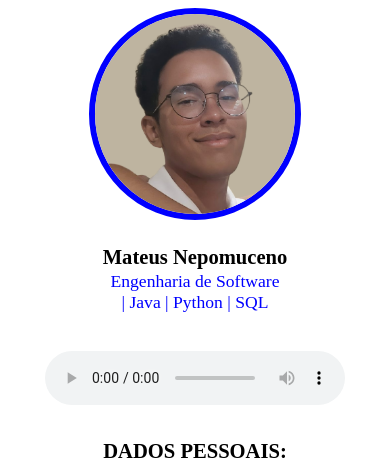
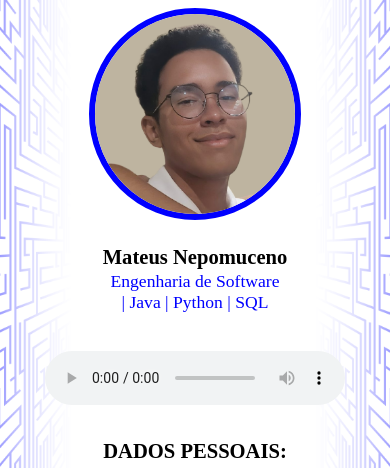
Before and after one commit to Mateus-Nepomuceno/Curriculo-Mateus, a plain HTML site: page index.htm in a window 390 px wide. Shown: the part 100-568 px from the top of the page. Drawn offline with Linux system fonts and the light colour scheme; a web font is replaced by a local one.

Commit message:
refactor: corrigindo o background no mobile

```diff
--- a/index.htm
+++ b/index.htm
@@ -23,6 +23,15 @@
             }
         }
 
+        @media (max-width: 768px) {
+
+        body {
+            background-image: url('img/FundoMobile.png');
+            background-size: contain;
+            background-position: top center;
+            background-attachment: scroll;
+            }
+        }
     </style>
 </head>
 
--- a/style.css
+++ b/style.css
@@ -70,13 +70,3 @@ html {
     margin: 0;
     padding: 0;
 }
-
-@media (max-width: 768px) {
-
-    body {
-        background-image: url('img/FundoMobile.png');
-        background-size: contain;
-        background-position: top center;
-        background-attachment: scroll;
-    }
-}
```
